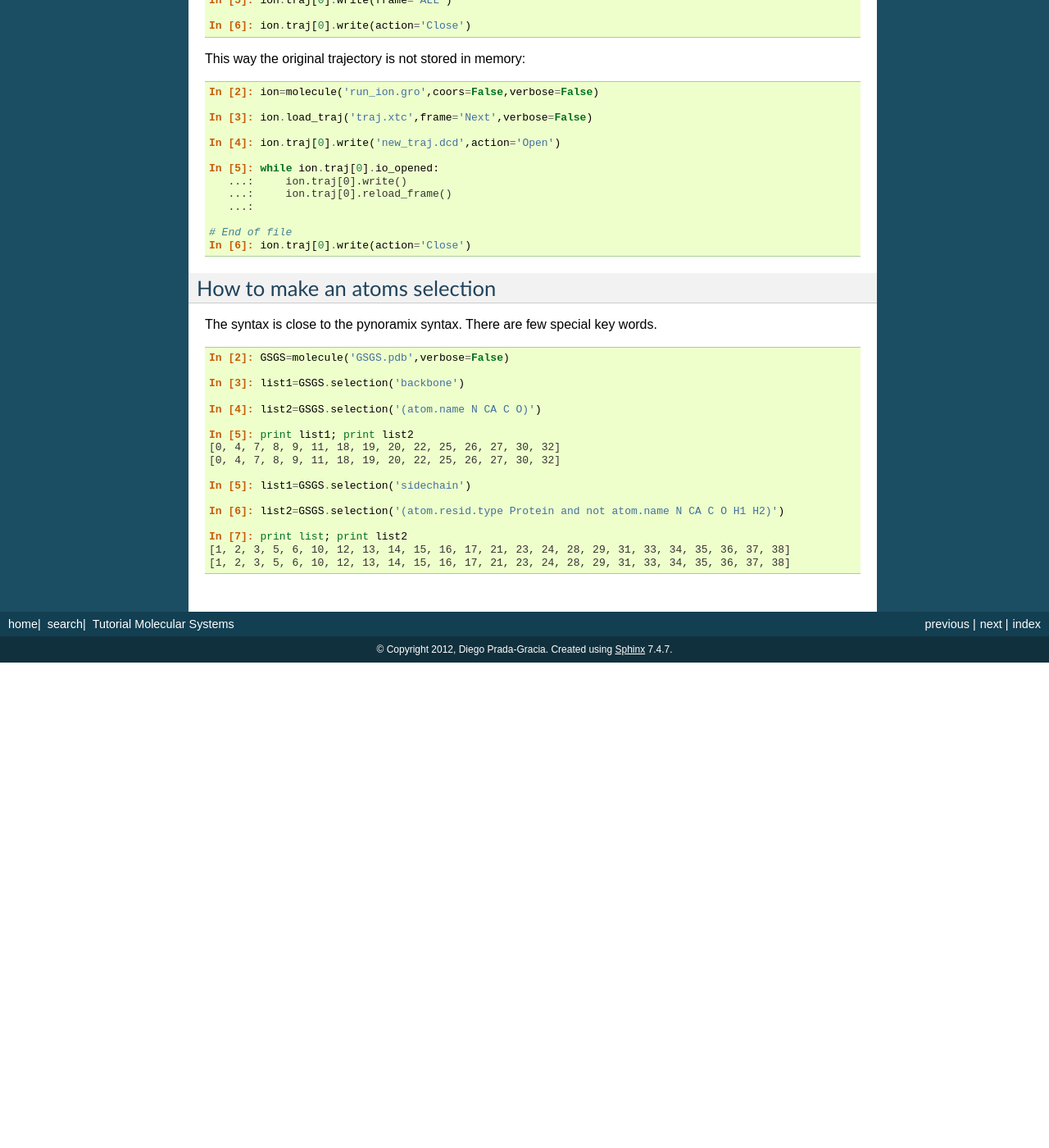
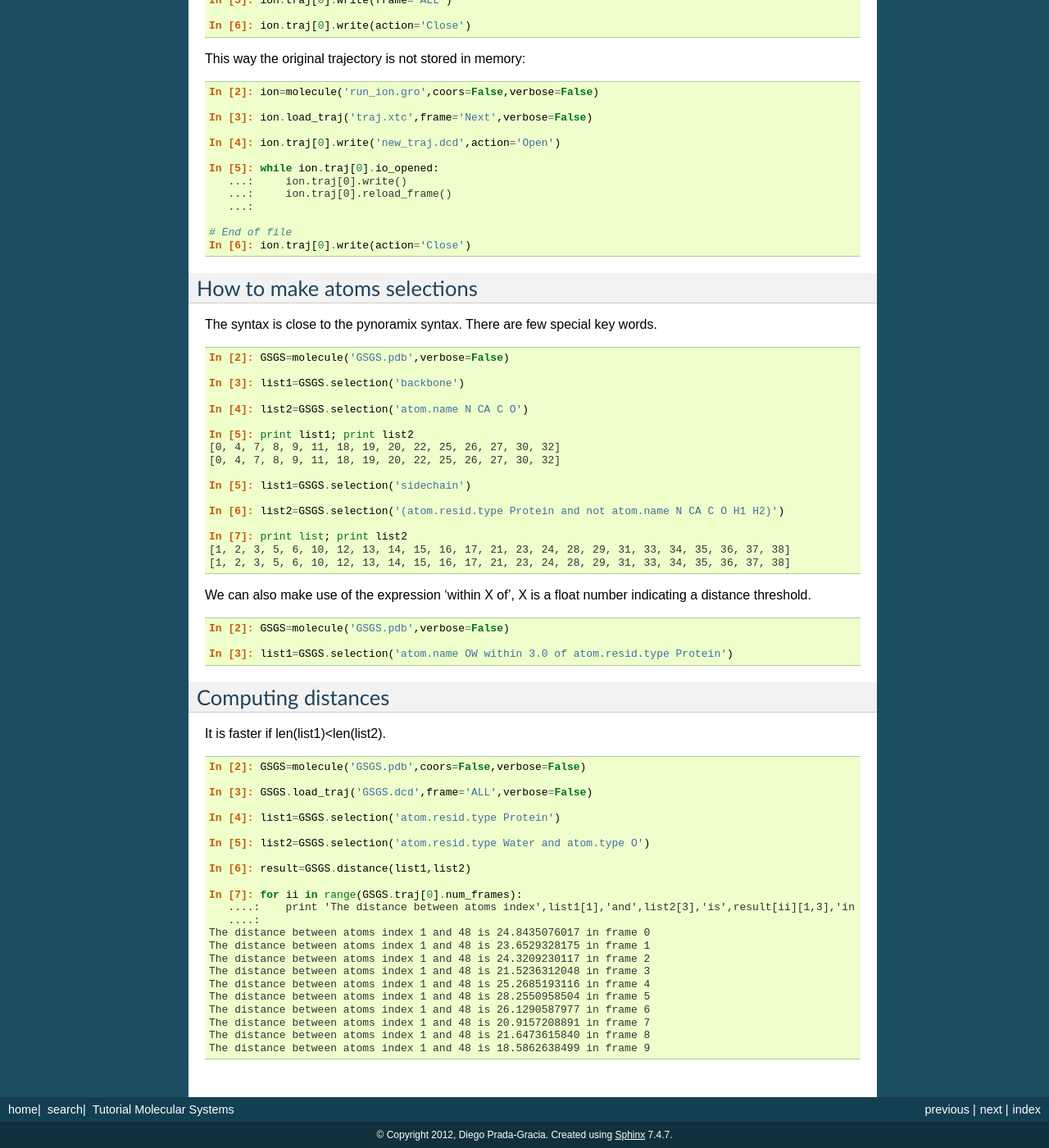
Before and after one commit to dprada/Pynoramix, a Sphinx documentation site: the page built from doc/source/tutorial_molecular_systems.rst, in a window 1280 px wide and 1400 px high, scrolled down 3048 px. Shown: the whole window at 82% size. Built offline with Sphinx 7.4.7, drawn with Linux system fonts in a browser that asks for light colours; before the commit the page ends 3856 px from its top, so only the background shows below that.

Commit message:
Doc updated. Function distance() in process to be improved.

```diff
--- a/doc/source/tutorial_molecular_systems.rst
+++ b/doc/source/tutorial_molecular_systems.rst
@@ -223,8 +223,8 @@ This way the original trajectory is not stored in memory:
    In [6]: ion.traj[0].write(action='Close')
 
 
-How to make an atoms selection
-==============================
+How to make atoms selections
+============================
 
 The syntax is close to the pynoramix syntax.
 There are few special key words.
@@ -235,7 +235,7 @@ There are few special key words.
 
    In [3]: list1=GSGS.selection('backbone')
 
-   In [4]: list2=GSGS.selection('(atom.name N CA C O)')
+   In [4]: list2=GSGS.selection('atom.name N CA C O')
 
    In [5]: print list1; print list2
    [0, 4, 7, 8, 9, 11, 18, 19, 20, 22, 25, 26, 27, 30, 32]
@@ -248,3 +248,43 @@ There are few special key words.
    In [7]: print list; print list2
    [1, 2, 3, 5, 6, 10, 12, 13, 14, 15, 16, 17, 21, 23, 24, 28, 29, 31, 33, 34, 35, 36, 37, 38]
    [1, 2, 3, 5, 6, 10, 12, 13, 14, 15, 16, 17, 21, 23, 24, 28, 29, 31, 33, 34, 35, 36, 37, 38]
+
+We can also make use of the expression 'within X of', X is a float number indicating a distance threshold.
+
+
+.. sourcecode:: ipython
+
+   In [2]: GSGS=molecule('GSGS.pdb',verbose=False)
+
+   In [3]: list1=GSGS.selection('atom.name OW within 3.0 of atom.resid.type Protein')
+
+Computing distances
+===================
+
+It is faster if len(list1)<len(list2).
+
+.. sourcecode:: ipython
+
+   In [2]: GSGS=molecule('GSGS.pdb',coors=False,verbose=False)
+
+   In [3]: GSGS.load_traj('GSGS.dcd',frame='ALL',verbose=False)
+
+   In [4]: list1=GSGS.selection('atom.resid.type Protein')
+
+   In [5]: list2=GSGS.selection('atom.resid.type Water and atom.type O')
+
+   In [6]: result=GSGS.distance(list1,list2)
+
+   In [7]: for ii in range(GSGS.traj[0].num_frames):
+      ....:    print 'The distance between atoms index',list1[1],'and',list2[3],'is',result[ii][1,3],'in frame',ii
+      ....:
+   The distance between atoms index 1 and 48 is 24.8435076017 in frame 0
+   The distance between atoms index 1 and 48 is 23.6529328175 in frame 1
+   The distance between atoms index 1 and 48 is 24.3209230117 in frame 2
+   The distance between atoms index 1 and 48 is 21.5236312048 in frame 3
+   The distance between atoms index 1 and 48 is 25.2685193116 in frame 4
+   The distance between atoms index 1 and 48 is 28.2550958504 in frame 5
+   The distance between atoms index 1 and 48 is 26.1290587977 in frame 6
+   The distance between atoms index 1 and 48 is 20.9157208891 in frame 7
+   The distance between atoms index 1 and 48 is 21.6473615840 in frame 8
+   The distance between atoms index 1 and 48 is 18.5862638499 in frame 9
```
Also changed, not shown: pyn_cl_set.py (+33 -3 lines), 1 other file.
